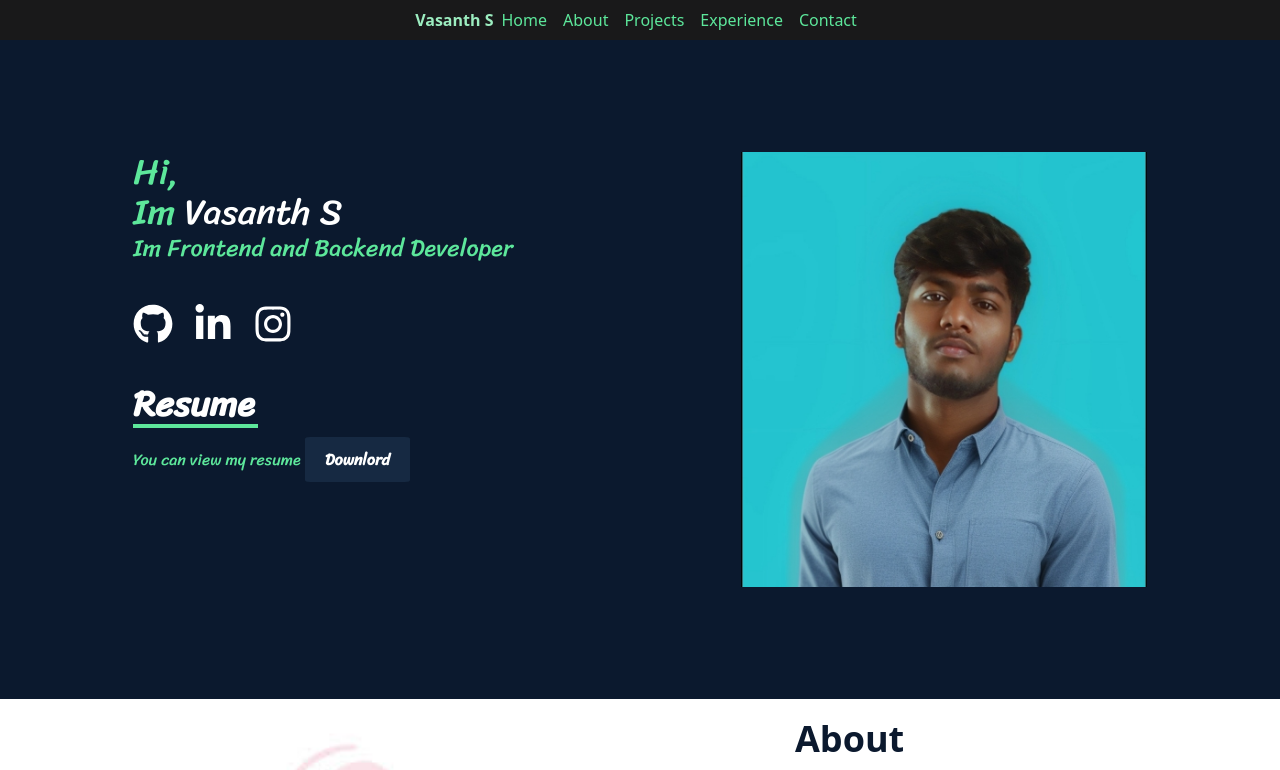
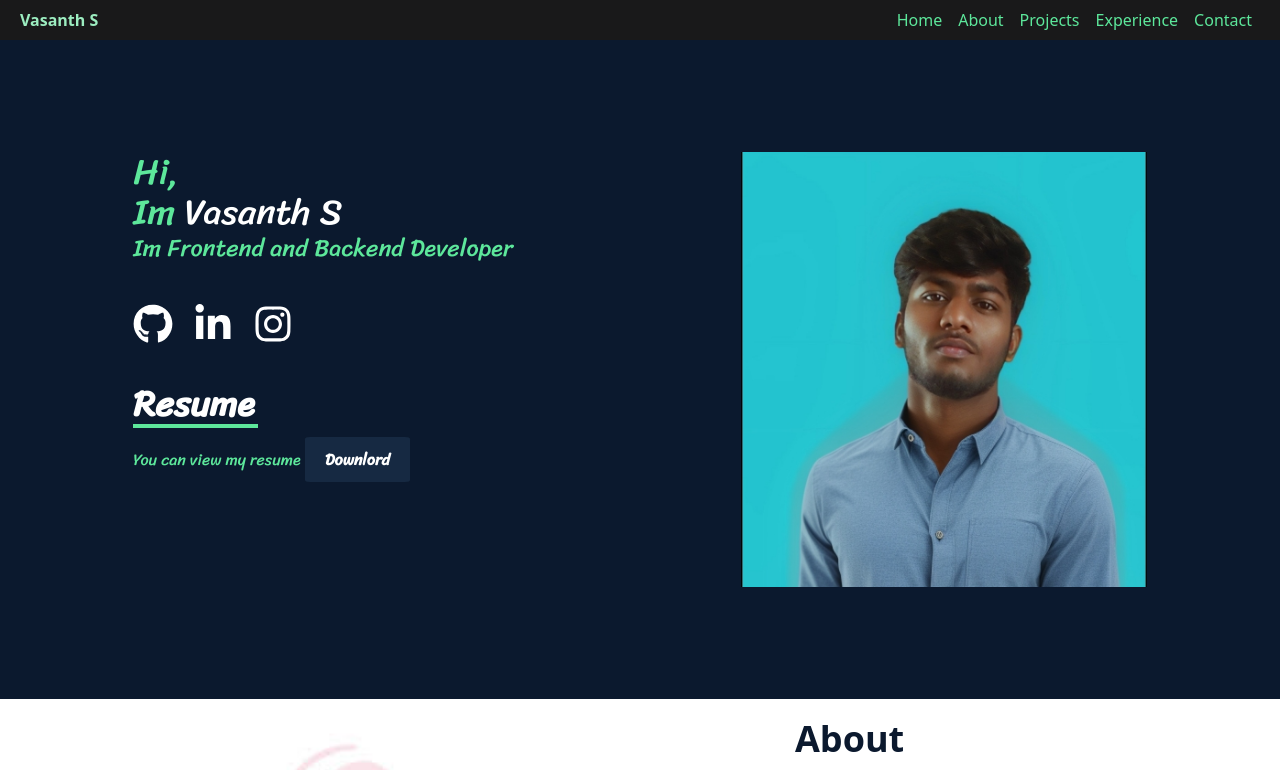
Before and after one commit to vasanthselva/react-portfolio, a React (Create React App) app: page / in a window 1280 px wide. Shown: the top 770 px of the page. Built offline with nearby package versions, Linux system fonts and the light colour scheme.

Commit message:
Update Header.js

```diff
--- a/src/components/Header.js
+++ b/src/components/Header.js
@@ -10,7 +10,7 @@ export default function Header() {
     };
 
     return (
-        <header className="flex justify-center px-5 py-2 bg-fifth text-[#5de79b]">
+        <header className="flex justify-between px-5 py-2 bg-fifth text-[#5de79b]">
             <a className="font-bold text-color: rgb(156, 237, 192); bg-name" href="#">
                 Vasanth S
             </a>
@@ -27,7 +27,7 @@ export default function Header() {
 
             {toggleMenu && (
                 <nav className="block md:hidden">
-                    <ul className="flex flex-col mobile-nav">
+                    <ul className="flex flex-col justify-center mobile-nav">
                         <li><a href="/" onClick={handleLinkClick}>Home</a></li>
                         <li><a href="#about" onClick={handleLinkClick}>About</a></li>
                         <li><a href="#projects" onClick={handleLinkClick}>Projects</a></li>
```
